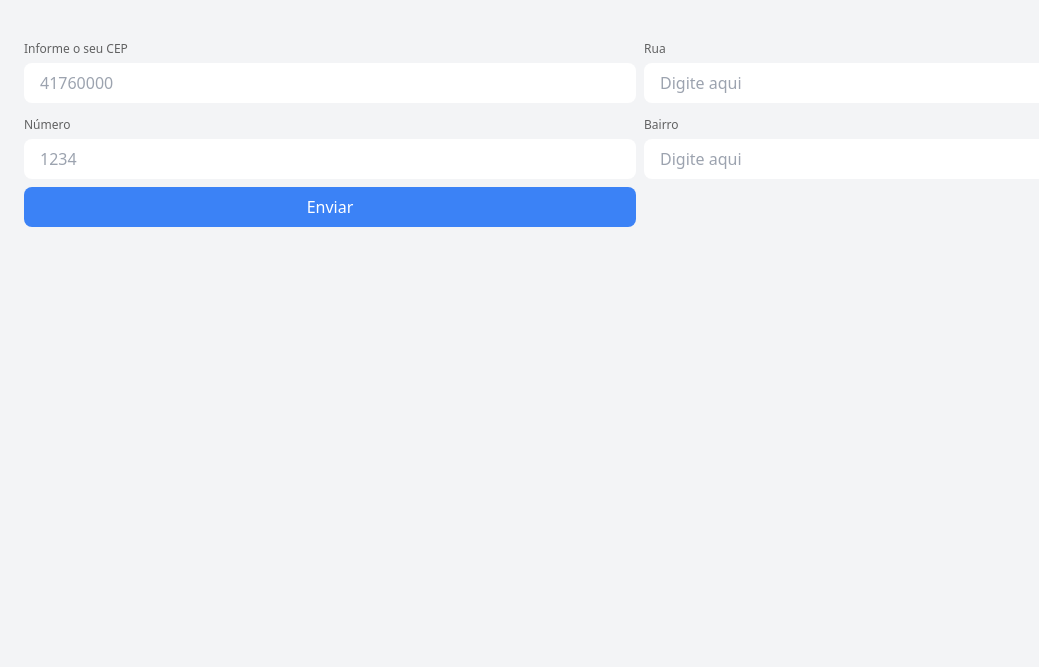
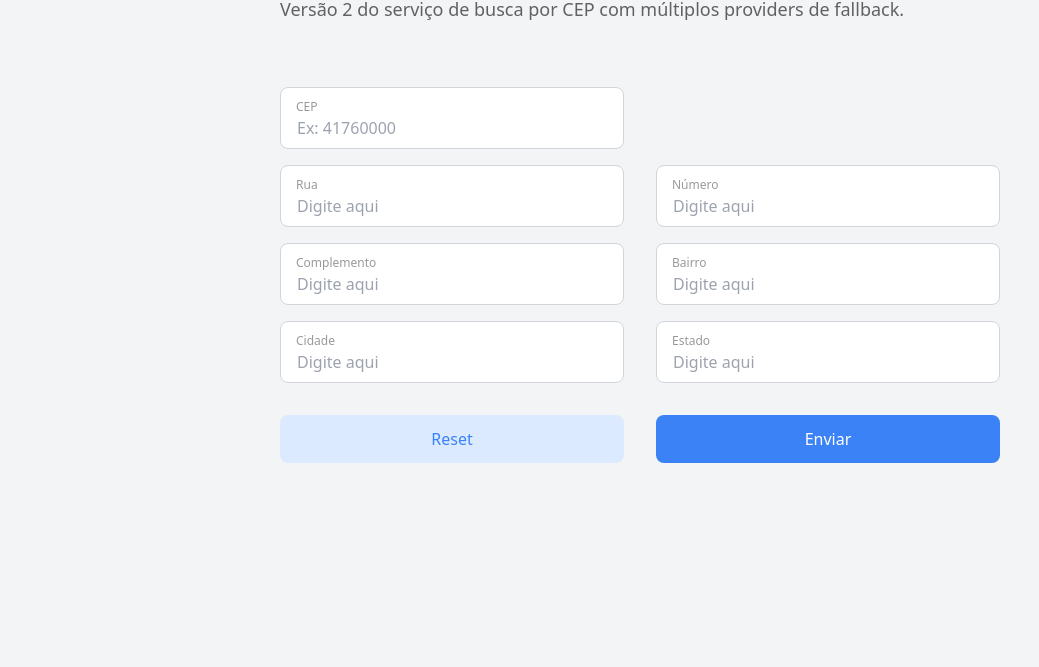
Before and after one commit to marcelo-ribeiro/brasil-api-cep-v2, a plain HTML site: page index.html in a window 1280 px wide. Shown: the part 133-800 px from the top of the page, without its empty margins (0-1039 px from the left). Drawn offline with nearby package versions, Linux system fonts and the light colour scheme.

Commit message:
Ajustes gerais

```diff
--- /dev/null
+++ b/brasil-api-cep-v2.js
@@ -0,0 +1,39 @@
+const apiURL = "https://brasilapi.com.br/api";
+const endpoint = `${apiURL}/cep/v2`;
+
+/**
+ * @typedef IPayload
+ * @type {object}
+ * @property {string} cep
+ * @property {string} state
+ * @property {string} city
+ * @property {string} neighborhood
+ * @property {string} street
+ * @property {string} service
+ * @property {object} location
+ * @property {string} location.type
+ * @property {object} location.coordinates
+ * @property {string} location.coordinates.longitude
+ * @property {string} location.coordinates.latitude
+ */
+
+/**
+ * Consulta o CEP retornando um objeto com os dados do endereço
+ * @async
+ * @function getCEP
+ * @param {string} cep
+ * @returns {Promise<IPayload>} Promise retorna objeto com os dados do endereço
+ */
+const getCEP = async (cep) => {
+  try {
+    if (!cep) throw new ReferenceError("CEP não definido.");
+    const response = await fetch(`${endpoint}/${cep}`);
+    const payload = await response.json();
+    if (!response.ok) throw new Error(payload.errors[0].message);
+    return payload;
+  } catch (error) {
+    throw error;
+  }
+};
+
+export default getCEP;
--- a/index.html
+++ b/index.html
@@ -5,85 +5,166 @@
     <meta http-equiv="X-UA-Compatible" content="IE=edge" />
     <meta name="viewport" content="width=device-width, initial-scale=1.0" />
     <title>Brasil API CEP v2</title>
+    <meta name="description" content="Consultar CEP usando a Brasil API" />
+    <meta name="keywords" content="consultar cep javascript js" />
     <link
       href="https://unpkg.com/tailwindcss@^2/dist/tailwind.min.css"
       rel="stylesheet"
     />
   </head>
   <body class="bg-gray-100">
-    <header>
-      <div class="container mx-auto px-6 py-12 pb-8">
-        <h1 class="text-2xl">Brasil API – CEP v2</h1>
-        <p class="mt-1 text-sm opacity-60">
+    <header class="mt-12">
+      <div class="container max-w-screen-md mx-auto px-6 py-8">
+        <h1 class="text-3xl">Brasil API – CEP (v2)</h1>
+        <p class="mt-3 text-lg opacity-60">
           Versão 2 do serviço de busca por CEP com múltiplos providers de
           fallback.
         </p>
       </div>
     </header>
     <main>
-      <div class="container mx-auto px-6 py-8">
-        <form class="grid grid-cols-2 gap-2" onsubmit="onFormSubmit">
-          <label for="cep">
-            <span class="text-xs opacity-60">Informe o seu CEP</span>
+      <div class="container max-w-screen-md mx-auto px-6 py-8">
+        <form name="form-address">
+          <div class="grid grid-cols-2 gap-y-4 gap-x-8">
+            <label class="relative" for="postalCode">
+              <span class="text-xs opacity-40 absolute left-4 top-3">CEP</span>
               <input
-              name="postal-code"
+                id="postalCode"
+                name="postalCode"
                 type="text"
-              class="w-full mt-1 py-2 px-4 rounded-lg"
+                class="w-full pb-2 pt-7 px-4 rounded-lg border border-gray-300"
                 autocomplete="postal-code"
                 inputmode="numeric"
-              placeholder="41760000"
-              pattern=".{8,8}"
-              maxlength="8"
+                placeholder="Ex: 41760000"
+                pattern=".{8,9}"
+                maxlength="9"
                 required
               />
             </label>
-          <label for="cep">
-            <span class="text-xs opacity-60">Rua</span>
+            <div></div>
+            <label class="relative" for="streetAddress">
+              <span class="text-xs opacity-40 absolute left-4 top-3">Rua</span>
               <input
-              name="street-address"
+                id="streetAddress"
+                name="streetAddress"
                 type="text"
-              class="w-full mt-1 py-2 px-4 rounded-lg"
+                class="w-full pb-2 pt-7 px-4 rounded-lg border border-gray-300"
                 autocomplete="street-address"
-              autocapitalize="words"
-              placeholder="Digite aqui"
-              pattern=".{8,8}"
-              maxlength="8"
-              required
-            />
-          </label>
-          <label for="cep">
-            <span class="text-xs opacity-60">Número</span>
-            <input
-              name="street-number"
-              type="text"
-              class="w-full mt-1 py-2 px-4 rounded-lg"
-              autocomplete="address-line3"
-              inputmode="numeric"
-              placeholder="1234"
-              pattern="[0-9]"
-              maxlength="8"
-              required
-            />
-          </label>
-          <label for="cep">
-            <span class="text-xs opacity-60">Bairro</span>
-            <input
-              name="neighborhood"
-              type="text"
-              class="w-full mt-1 py-2 px-4 rounded-lg"
-              autocomplete="address-line2"
                 autocapitalize="words"
                 placeholder="Digite aqui"
                 required
               />
             </label>
-          <button class="py-2 px-4 bg-blue-500 text-white rounded-lg self-end">
+            <label class="relative" for="streetNumber">
+              <span class="text-xs opacity-40 absolute left-4 top-3">
+                Número
+              </span>
+              <input
+                id="streetNumber"
+                name="streetNumber"
+                type="text"
+                class="w-full pb-2 pt-7 px-4 rounded-lg border border-gray-300"
+                autocomplete="address-line2"
+                inputmode="numeric"
+                placeholder="Digite aqui"
+                pattern="\d*"
+              />
+            </label>
+            <label class="relative" for="complement">
+              <span class="text-xs opacity-40 absolute left-4 top-3">
+                Complemento
+              </span>
+              <input
+                id="complement"
+                name="complement"
+                type="text"
+                class="w-full pb-2 pt-7 px-4 rounded-lg border border-gray-300"
+                autocomplete="address-line3"
+                inputmode="numeric"
+                placeholder="Digite aqui"
+                pattern="[0-9]"
+              />
+            </label>
+            <label class="relative" for="neighborhood">
+              <span class="text-xs opacity-40 absolute left-4 top-3">
+                Bairro
+              </span>
+              <input
+                id="neighborhood"
+                name="neighborhood"
+                type="text"
+                class="w-full pb-2 pt-7 px-4 rounded-lg border border-gray-300"
+                autocomplete="address-line3"
+                autocapitalize="words"
+                placeholder="Digite aqui"
+                required
+              />
+            </label>
+            <label class="relative" for="city">
+              <span class="text-xs opacity-40 absolute left-4 top-3">
+                Cidade
+              </span>
+              <input
+                id="city"
+                name="city"
+                type="text"
+                class="w-full pb-2 pt-7 px-4 rounded-lg border border-gray-300"
+                autocomplete="address-level2"
+                autocapitalize="words"
+                placeholder="Digite aqui"
+                required
+              />
+            </label>
+            <label class="relative" for="state">
+              <span class="text-xs opacity-40 absolute left-4 top-3">
+                Estado
+              </span>
+              <input
+                id="state"
+                name="state"
+                type="text"
+                class="w-full pb-2 pt-7 px-4 rounded-lg border border-gray-300"
+                autocomplete="address-level1"
+                autocapitalize="words"
+                placeholder="Digite aqui"
+                required
+              />
+            </label>
+          </div>
+
+          <div class="grid grid-cols-2 gap-8 mt-8">
+            <button
+              class="
+                py-3
+                px-12
+                bg-gray-100
+                text-blue-500
+                rounded-lg
+                border-0 border-blue-500
+                bg-blue-100
+              "
+              type="reset"
+            >
+              Reset
+            </button>
+            <button
+              class="
+                py-3
+                px-12
+                bg-blue-500
+                border-0 border-blue-500
+                text-white
+                rounded-lg
+              "
+              type="submit"
+            >
               Enviar
             </button>
+          </div>
         </form>
       </div>
     </main>
 
-    <script src="index.js"></script>
+    <script src="index.js" type="module"></script>
   </body>
 </html>
--- a/index.js
+++ b/index.js
@@ -1,24 +1,44 @@
-const apiURL = "https://brasilapi.com.br/api";
-const endpoint = `${apiURL}/cep/v2`;
+import getCEP from "./brasil-api-cep-v2.js";
 
-const getPostalCode = async (code) => {
-  try {
-    const response = await fetch(`${endpoint}/${code}`);
-    console.log({ response });
-    const payload = await response.json();
-    if (response.ok) {
-      console.log({ payload });
-    } else {
-      alert(payload.message);
-    }
-  } catch (error) {
-    console.log({ error });
-    alert(error.message);
-  }
+const address = {
+  postalCode: "",
+  street: "",
+  number: "",
+  complement: "",
+  neighborhood: "",
+  city: "",
+  state: "",
 };
 
-const onFormSubmit = async (event) => {
-  event.preventDefault();
-  const formData = new FormData(event.target);
-  await getPostalCode(formData.get("postal-code"));
+const setAddress = (address) => {
+  postalCode.value = address.cep;
+  streetAddress.value = address.street;
+  neighborhood.value = address.neighborhood;
+  city.value = address.city;
+  state.value = address.state;
 };
+
+const resetAddress = () => {
+  setAddress(address);
+};
+
+const formAddress = document.forms["form-address"];
+formAddress.addEventListener("reset", resetAddress);
+
+const { postalCode, streetAddress, neighborhood, city, state } =
+  formAddress.elements;
+
+postalCode.addEventListener("input", async ({ target }) => {
+  const cep = target.value.replace(/\D/g, "");
+  if (cep.length < 8) return;
+  target.disabled = true;
+  try {
+    const payload = await getCEP(cep);
+    setAddress(payload);
+  } catch (error) {
+    alert(error.message);
+  } finally {
+    target.disabled = false;
+    formAddress.reportValidity();
+  }
+});
```
Lines whose indentation alone changed are shown as unchanged.
